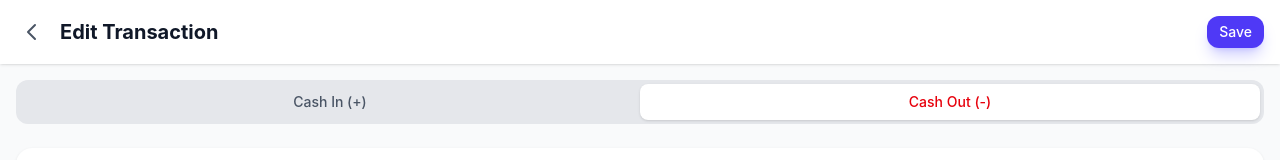
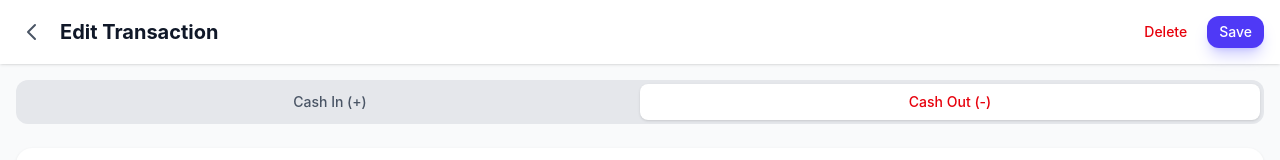
Before and after one commit to AshishDhamalaAD/money-offline, a Vue app: page /book/1/transaction/1/edit in a window 1280 px wide. Shown: the top 160 px of the page. Built offline with nearby package versions, Linux system fonts and the light colour scheme.

Commit message:
feat: add transaction deletion functionality with a confirmation modal.

```diff
--- a/src/views/TransactionForm.vue
+++ b/src/views/TransactionForm.vue
@@ -132,6 +132,24 @@ async function save() {
   }
 }
 
+// Delete transaction
+const showDeleteModal = ref(false)
+
+async function confirmDelete() {
+  showDeleteModal.value = true
+}
+
+async function deleteTransaction() {
+  try {
+    await transactionStore.deleteTransaction(parseInt(route.params.id))
+    showDeleteModal.value = false
+    router.back()
+  } catch (e) {
+    console.error(e)
+    alert('Failed to delete transaction')
+  }
+}
+
 // Quick Add Category
 const showCategoryModal = ref(false)
 const newCategoryName = ref('')
@@ -235,7 +253,16 @@ async function saveNewProduct() {
         </button>
         <h1 class="text-xl font-bold text-gray-900">{{ isEdit ? 'Edit' : 'New' }} Transaction</h1>
       </div>
-      <BaseButton size="sm" :loading="saving" @click="save">Save</BaseButton>
+      <div class="flex items-center gap-2">
+        <button
+          v-if="isEdit"
+          @click="confirmDelete"
+          class="rounded-lg px-3 py-1.5 text-sm font-medium text-red-600 hover:bg-red-50 transition-colors"
+        >
+          Delete
+        </button>
+        <BaseButton size="sm" :loading="saving" @click="save">Save</BaseButton>
+      </div>
     </header>
 
     <main class="p-4 space-y-6">
@@ -477,5 +504,25 @@ async function saveNewProduct() {
         </div>
       </div>
     </Modal>
+
+    <!-- Delete Confirmation Modal -->
+    <Modal :show="showDeleteModal" title="Delete Transaction" @close="showDeleteModal = false">
+      <div class="space-y-4">
+        <p class="text-gray-600">
+          Are you sure you want to delete this transaction? This action cannot be undone.
+        </p>
+
+        <div class="bg-red-50 border border-red-200 rounded-lg p-3">
+          <p class="text-sm text-red-800">
+            <strong>Warning:</strong> This will permanently delete the transaction.
+          </p>
+        </div>
+
+        <div class="flex justify-end gap-3 mt-6">
+          <BaseButton variant="ghost" @click="showDeleteModal = false">Cancel</BaseButton>
+          <BaseButton variant="danger" @click="deleteTransaction">Delete Transaction</BaseButton>
+        </div>
+      </div>
+    </Modal>
   </div>
 </template>
```
